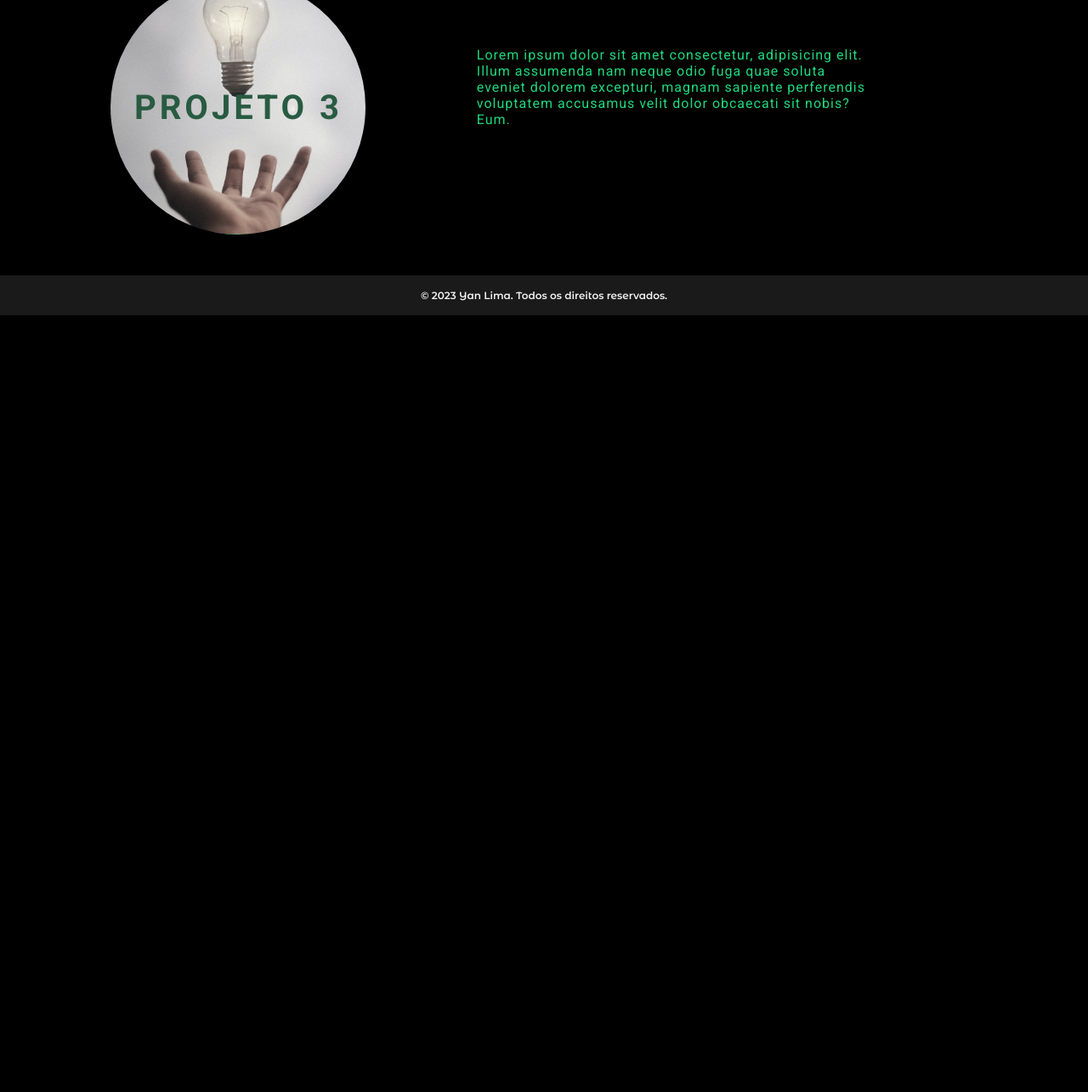
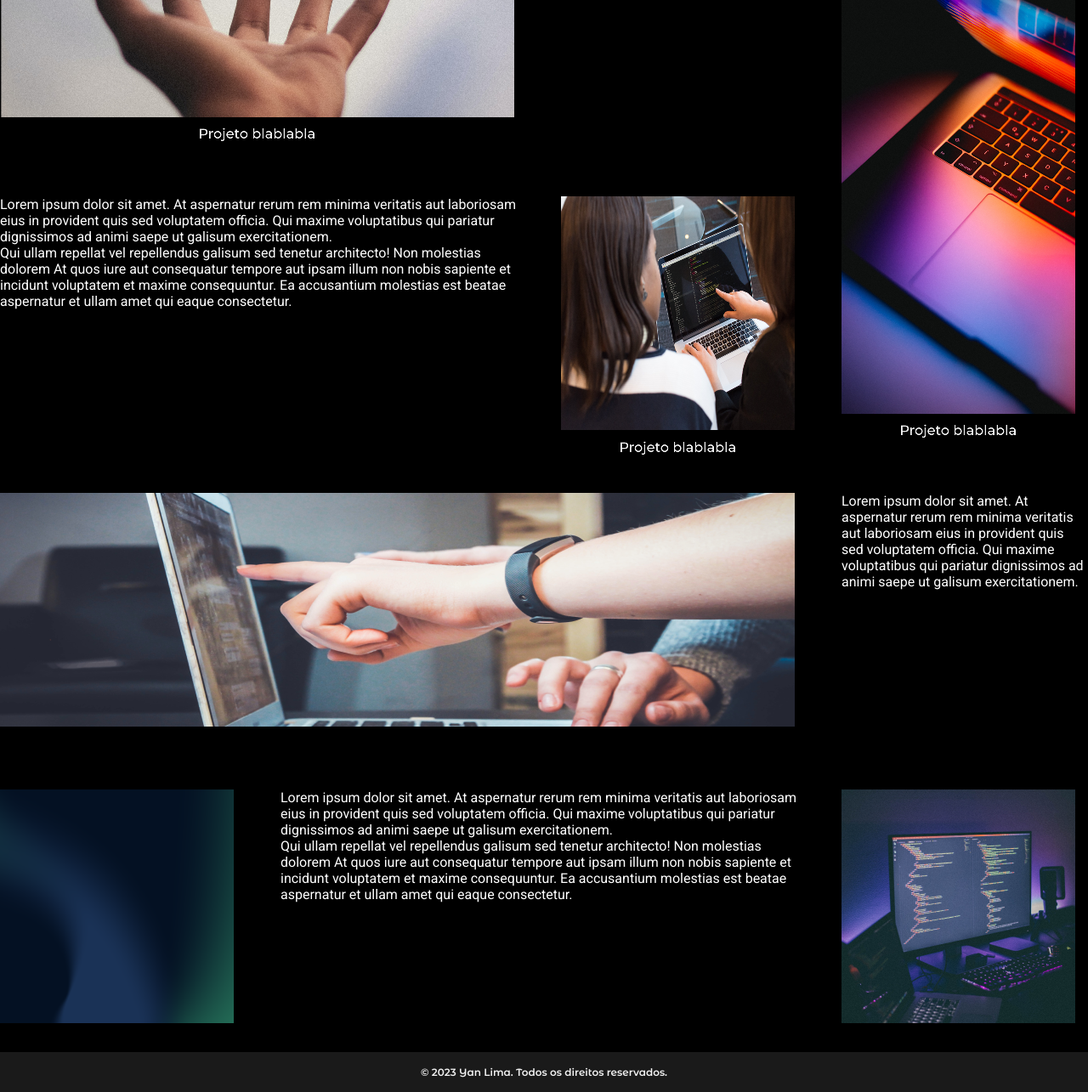
Before and after one commit to yanllima/portfolio, a plain HTML site: page menus/projetos.html in a window 1280 px wide. Shown: the part 877-2162 px from the top of the page at 85% size. Before the commit the page ends 1248 px from the top, so only its background shows below. Drawn offline with Linux system fonts and the light colour scheme.

Commit message:
first commit

```diff
--- a/menus/projetos.html
+++ b/menus/projetos.html
@@ -17,37 +17,53 @@
         </nav>
     </header>
     <main class="container1">
-        <div class="card-container">
-            <div class="cardpro1">
-                <div class="card-wrapper">
-                    <h2>Projeto 1</h2>
-                    <p>Vem ver!</p>
-                </div>
+        <div class="angry-grid">
+            <div class="item-0">
+                <img src="/img/item1.png" alt="">
             </div>
-            <div class="card-text">
-                Lorem ipsum dolor sit amet consectetur, adipisicing elit. Illum assumenda nam neque odio fuga quae soluta eveniet dolorem excepturi, magnam sapiente perferendis voluptatem accusamus velit dolor obcaecati sit nobis? Eum.
+            <div class="item-1">
+                <img src="/img/item2.png" alt="">
             </div>
-        </div>
-        <div class="card-container">
-            <div class="cardpro1">
-                <div class="card-wrapper">
-                    <h2>Projeto 2</h2>
-                    <p>Vem ver!</p>
-                </div>
+            <div class="item-2">
+                <img src="/img/item3.png" alt="">
             </div>
-            <div class="card-text">
-                Lorem ipsum dolor sit amet consectetur, adipisicing elit. Illum assumenda nam neque odio fuga quae soluta eveniet dolorem excepturi, magnam sapiente perferendis voluptatem accusamus velit dolor obcaecati sit nobis? Eum.
+            <div class="item-3">
+                <img src="/img/item4.png" alt="">
             </div>
-        </div>
-        <div class="card-container">
-            <div class="cardpro1">
-                <div class="card-wrapper">
-                    <h2>Projeto 3</h2>
-                    <p>Vem ver!</p>
-                </div>
+            <div class="item-4">
+                <img src="/img/item5.png" alt="">
             </div>
-            <div class="card-text">
-                Lorem ipsum dolor sit amet consectetur, adipisicing elit. Illum assumenda nam neque odio fuga quae soluta eveniet dolorem excepturi, magnam sapiente perferendis voluptatem accusamus velit dolor obcaecati sit nobis? Eum.
+            <div class="item-5">Lorem ipsum dolor sit amet. At aspernatur rerum rem minima veritatis aut laboriosam eius in provident quis sed voluptatem officia. Qui maxime voluptatibus qui pariatur dignissimos ad animi saepe ut galisum exercitationem.</div>
+            <div class="item-6">Lorem ipsum dolor sit amet. At aspernatur rerum rem minima veritatis aut laboriosam eius in provident quis sed voluptatem officia. Qui maxime voluptatibus qui pariatur dignissimos ad animi saepe ut galisum exercitationem.</div>
+            <div class="item-7">
+                <img src="/img/item8.png" alt="">
+            </div>
+            <div class="item-8">
+                <img src="/img/item9.png" alt="">
+            </div>
+            <div class="item-9">
+                <p>Lorem ipsum dolor sit amet. At aspernatur rerum rem minima veritatis aut laboriosam eius in provident quis sed voluptatem officia. Qui maxime voluptatibus qui pariatur dignissimos ad animi saepe ut galisum exercitationem.
+                </p>
+                <p>
+                    Qui ullam repellat vel repellendus galisum sed tenetur architecto! Non molestias dolorem At quos iure aut consequatur tempore aut ipsam illum non nobis sapiente et incidunt voluptatem et maxime consequuntur. Ea accusantium molestias est beatae aspernatur et ullam amet qui eaque consectetur.
+                </p>
+            </div>
+            <div class="item-10">
+                <img src="/img/item11.png" alt="">
+            </div>
+            <div class="item-11">Lorem ipsum dolor sit amet. At aspernatur rerum rem minima veritatis aut laboriosam eius in provident quis sed voluptatem officia. Qui maxime voluptatibus qui pariatur dignissimos ad animi saepe ut galisum exercitationem.
+            </div>
+            <div class="item-12">
+                <img src="/img/item13.png" alt="">
+            </div>
+            <div class="item-13">
+                <p>Lorem ipsum dolor sit amet. At aspernatur rerum rem minima veritatis aut laboriosam eius in provident quis sed voluptatem officia. Qui maxime voluptatibus qui pariatur dignissimos ad animi saepe ut galisum exercitationem.
+                </p>
+                <p>
+                    Qui ullam repellat vel repellendus galisum sed tenetur architecto! Non molestias dolorem At quos iure aut consequatur tempore aut ipsam illum non nobis sapiente et incidunt voluptatem et maxime consequuntur. Ea accusantium molestias est beatae aspernatur et ullam amet qui eaque consectetur.
+            </div>
+            <div class="item-14">
+                <img src="/img/item15.png" alt="">
             </div>
         </div>
     </main>
--- a/styles/projeto.css
+++ b/styles/projeto.css
@@ -1,94 +1,129 @@
-.container1 {
-    height: auto;
-    width: 100%;
-    display: flex;
-    flex-direction: column;
-    justify-content: space-evenly;
-    margin: 3rem 0;
+body {
+    height: 100vh;
+}
+.angry-grid {
+    display: grid;
+
+    grid-template-rows: 1fr 1fr 1fr 1fr 1fr 1fr;
+    grid-template-columns: 1fr 1fr 1fr 1fr;
+    gap: 40px;
+    height: 100%;
 }
 
-.card-container {
-    display: flex;
-    justify-content: space-evenly;
-    align-items: center;
-    width: 90%;
+.item-0 {
+    grid-row-start: 1;
+    grid-column-start: 1;
+    grid-row-end: 2;
+    grid-column-end: 2;
+
 }
 
-.cardpro1 {
-    width: 300px;
-    height: 300px;
-    border-radius: 100%;
-    margin: 3rem 0 0 0;
-    display: flex;
-    align-items: center;
-    justify-content: center;
-    background-color: #21d87d;
-    background-image: url(/img/Placeholder\ Image.png);
-    background-position: center;
-    background-size: cover;
-    background-repeat: no-repeat;
-    filter: grayscale(0.5);
-    color: #1e1e2a;
-    cursor: pointer;
-    transition: 0.5s ease-in-out;
+.item-1 {
+    grid-row-start: 1;
+    grid-column-start: 2;
+    grid-row-end: 2;
+    grid-column-end: 3;
 }
 
-.card-wrapper {
-    text-align: center;
-    display: flex;
-    flex-direction: column;
-    justify-content: center;
-    align-items: center;
-    position: relative;
+.item-2 {
+    grid-row-start: 1;
+    grid-column-start: 3;
+    grid-row-end: 2;
+    grid-column-end: 5;
+
 }
 
-.card-wrapper::before {
-    content: '';
-    position: absolute;
-    height: 100px;
-    width: 100px;
-    border-radius: 50%;
-    display: block;
-    opacity: 0;
-    transition: 0.5 ease-in-out;
+.item-3 {
+    grid-row-start: 2;
+    grid-column-start: 1;
+    grid-row-end: 4;
+    grid-column-end: 3;
 }
 
-.card-wrapper h2 {
-    font-size: 40px;
-    text-transform: uppercase;
-    letter-spacing: 4px;
-    margin: 0;
-    transition: 0.5s ease-in-out;
-    color: #016835;
+.item-4 {
+
+    grid-row-start: 2;
+    grid-column-start: 3;
+    grid-row-end: 3;
+    grid-column-end: 4;
 }
 
-.card-wrapper p {
-    font-size: 0;
-    visibility: visible;
-    opacity: 0;
-    font-weight: bold;
-    text-transform: uppercase;
-    transition: 0.5s ease-in-out;
+.item-5 {
+    grid-row-start: 2;
+    grid-column-start: 4;
+    grid-row-end: 3;
+    grid-column-end: 5;
+
 }
 
-.cardpro1:hover {
-    filter: unset;
+.item-6 {
+    grid-row-start: 3;
+    grid-column-start: 3;
+    grid-row-end: 4;
+    grid-column-end: 4;
+
 }
 
-.cardpro1 > .card-wrapper::before {
-    height: 200px;
-    width: 200px;
-    opacity: 1;
+.item-7 {
+    grid-row-start: 3;
+    grid-column-start: 4;
+    grid-row-end: 5;
+    grid-column-end: 5;
+
 }
 
-.cardpro1:hover > .card-wrapper p {
-    opacity: 1;
-    visibility: visible;
-    font-size: 14px;
+.item-8 {
+    grid-row-start: 4;
+    grid-column-start: 3;
+    grid-row-end: 5;
+    grid-column-end: 4;
+
 }
 
-.card-text {
-    width: 40%;
-    letter-spacing: 1px;
-    color: #21d87d;
+.item-9 {
+    grid-row-start: 4;
+    grid-column-start: 1;
+    grid-row-end: 5;
+    grid-column-end: 3;
+
 }
+
+.item-10 {
+    grid-row-start: 5;
+    grid-column-start: 1;
+    grid-row-end: 6;
+    grid-column-end: 4;
+
+}
+
+.item-11 {
+    grid-row-start: 5;
+    grid-column-start: 4;
+    grid-row-end: 6;
+    grid-column-end: 5;
+
+}
+
+.item-12 {
+    grid-row-start: 6;
+    grid-column-start: 1;
+    grid-row-end: 7;
+    grid-column-end: 2;
+
+}
+
+.item-13 {
+    grid-row-start: 6;
+    grid-column-start: 2;
+    grid-row-end: 7;
+    grid-column-end: 4;
+
+}
+
+.item-14 {
+    grid-row-start: 6;
+    grid-column-start: 4;
+    grid-row-end: 7;
+    grid-column-end: 5;
+
+}
--- a/styles/styles.css
+++ b/styles/styles.css
@@ -25,13 +25,13 @@ body {
     gap: 80px;
 }
 
-.items {
+.items, .items1 {
     color: #f2f2f2;
     font-style: normal;
     font-weight: 600;
     line-height: normal;
     text-decoration: none;
-    font-size: 24px;
+    font-size: 1.5rem;
     font-family:'Montserrat Alternates', sans-serif;
 
     &:focus {
@@ -45,10 +45,11 @@ body {
     display: flex;
     align-items: center;
     justify-content: space-between;
+    max-width: 100%;
 }
 
 .container {
-    width: 593px;
+    max-width: 593px;
     display: flex;
     flex-direction: column;
     gap: 40px;
@@ -61,7 +62,7 @@ body {
 
 .text-font {
     font-family: 'Inter', sans-serif;
-    font-size: 36px;
+    font-size: 2rem;
     font-style: normal;
     font-weight: 700;
     line-height: 56px;
@@ -69,7 +70,7 @@ body {
 
 .card {
     border-radius: 284px;
-    width: 500px;
+    max-width: 500px;
     height: 489.19px;
     top: 923px;
     left: 877px;
@@ -77,7 +78,7 @@ body {
 }
 
 .text-1 {
-    font-size: 24px;
+    font-size: 1.5rem;
     font-style: normal;
     font-style: 400;
     line-height: 36px;
@@ -104,7 +105,7 @@ body {
     border-radius: 8px;
     border: 2px solid #21d87d;
     text-align: center;
-    font-size: 24px;
+    font-size: 1.5rem;
     font-style: normal;
     font-weight: 600;
     text-decoration: none;
@@ -127,6 +128,70 @@ body {
 .footer2 {
     color: #f2f2f2;
     font-family:'Montserrat Alternates', sans-serif;
-    font-size: 12px;
+    font-size: 0.75rem;
 
 }
+
+.items-hidden {
+    display: none;
+    color: #f2f2f2;
+    font-style: normal;
+    font-weight: 100%;
+    line-height: normal;
+    text-decoration: none;
+    font-size: 1.5rem;
+    font-family:'Montserrat Alternates', sans-serif;
+
+    &:focus {
+        color: #21d87d;
+    }
+}
+
+.items {
+    display: flex;
+}
+
+@media (max-width: 1200px) {
+
+    body {
+        text-align: center;
+    }
+
+    .items-hidden {
+        display: flex;
+    }
+
+    .items {
+        display: none;
+    }
+
+    .social {
+        flex-direction: column;
+        display: flex;
+        gap: 32px;
+        width: 100%;
+    }
+
+    .botao {
+        width: 100%;
+    }
+
+    .menu {
+        gap: 5px;
+        justify-content: space-between;
+    }
+
+
+
+    .presentation {
+        flex-direction: column-reverse;
+        text-align: left;
+        padding: 10px;
+    }
+
+    .card {
+        width: 300px;
+        height: 300px;
+    }
+
+}
```
Also changed, not shown: index.html (+7 -4 lines), menus/curriculo.html (+1 -1 lines), img/github1.svg (renamed from img/github 1.svg), img/item1.png (added), img/item11.png (added), img/item13.png (added), img/item15.png (added), img/item2.png (added), img/item3.png (added), img/item4.png (added), img/item5.png (added), img/item8.png (added), img/item9.png (added), img/placeholde.png (renamed from img/Placeholder Image.png).
